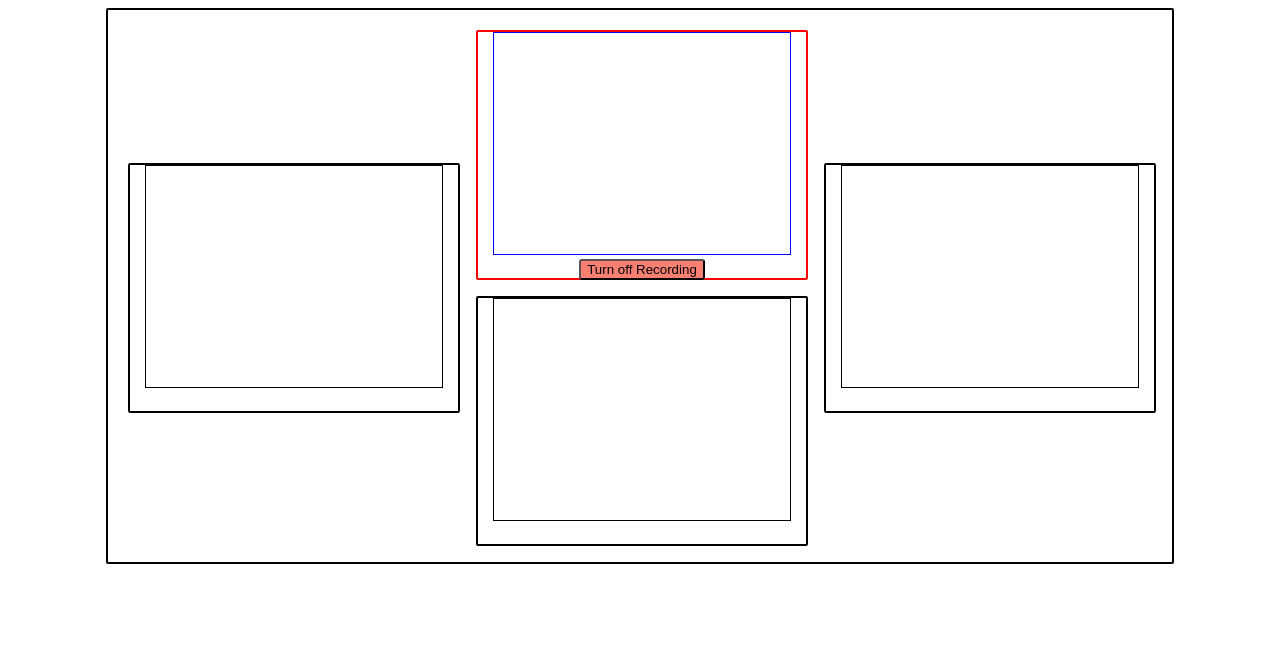
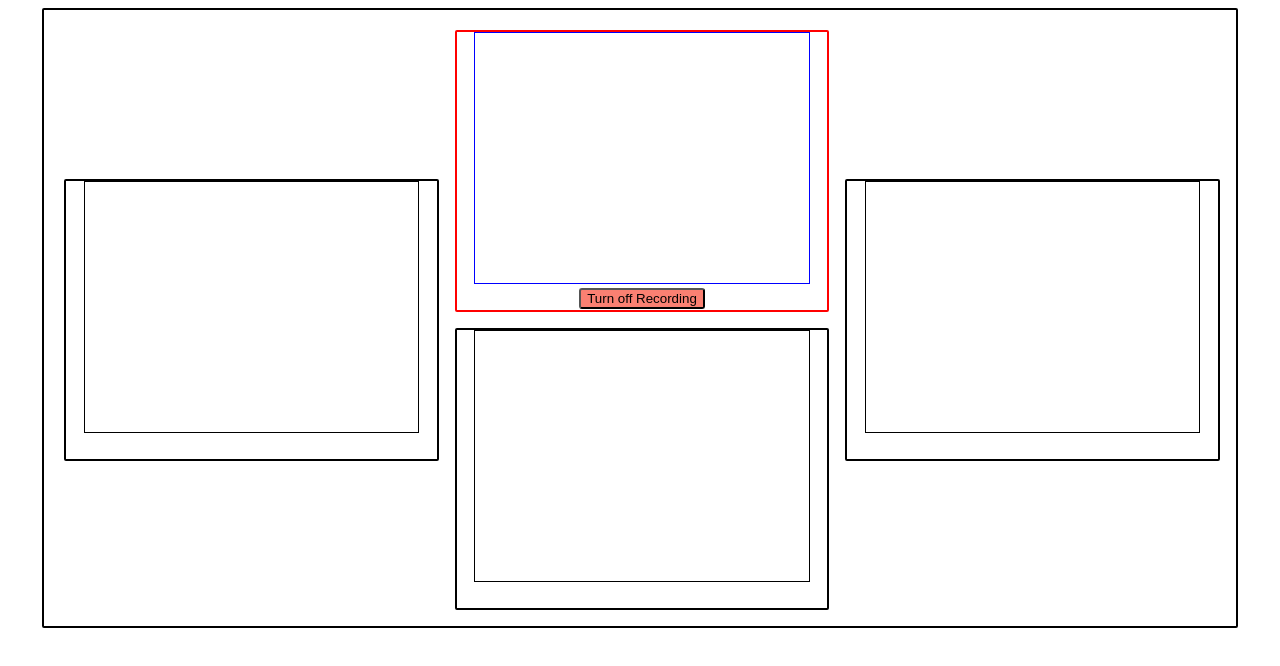
Before and after one commit to jamiecwebber/homecomings, a React (Create React App) app: page / in a window 1280 px wide. Shown: the top 666 px of the page. Built offline with nearby package versions, Linux system fonts and the light colour scheme.

Commit message:
making settings object in PerformerHub

```diff
--- a/src/components/atoms/VideoInput.js
+++ b/src/components/atoms/VideoInput.js
@@ -30,7 +30,7 @@ const getPixelRatio = context => {
     return (window.devicePixelRatio || 1) / backingStore;
 };
 
-const VideoInput = ({display, videoSource}) => {
+const VideoInput = ({display, videoSource, videoSettings, setVideoSettings}) => {
 
     const [refs, setRefs] = useContext(VideoContext);
 
@@ -39,10 +39,6 @@ const VideoInput = ({display, videoSource}) => {
     const vidRef = useRef(null);
     const canvasRef = useRef(null);
 
-    const [grayscale, setGrayscale] = useState(false);
-    const [showRed, setShowRed] = useState(true);
-    const [showBlue, setShowBlue] = useState(true);
-    const [showGreen, setShowGreen] = useState(true);
 
     useEffect(()=>{
         vidRef.current = document.createElement('video');
--- a/src/components/hub/PerformerHub.js
+++ b/src/components/hub/PerformerHub.js
@@ -1,4 +1,4 @@
-import React from 'react';
+import React, {useState} from 'react';
 import styled from 'styled-components';
 import VideoInput from '../atoms/VideoInput';
 import VideoPlayer from '../atoms/VideoPlayer';
@@ -8,8 +8,8 @@ import texture3 from '../../media/texture3.mp4';
 
 const StyledHub = styled.div`
     margin: auto;
-    width: 80vw;
-    height: 40vw;
+    width: 90vw;
+    height: 45vw;
     border: 2px solid black;
     border-radius: 2px;
     display: grid;
@@ -25,12 +25,36 @@ const StyledHub = styled.div`
 `
 
 const PerformerHub = () => {
+
+
+    // video settings will be an array of settings objects that you can switch through like channels
+    // (maybe add a check and don't read off of the canvas if all colours are 0)
+    let [videoSettings, setVideoSettings] = useState(
+        [{
+            left: {
+                grayscale: false,
+                showRGB: [1,0,0],
+                canvasRef: null
+            },
+            bottom: {
+                grayscale: false,
+                showRGB: [0,1,0],
+                canvasRef: null
+            },
+            right: {
+                grayscale: false,
+                showRGB: [0,0,1],
+                canvasRef: null
+            }
+        }]);
+
+
     return (
         <StyledHub>
-            <VideoPlayer />
-            <VideoInput display='left' videoSource={texture1}/>
-            <VideoInput display='bottom' videoSource={texture2}/>
-            <VideoInput display='right' videoSource={texture3}/>
+            <VideoPlayer videoSettings={videoSettings} setVideoSettings={setVideoSettings} />
+            <VideoInput display='left' videoSource={texture1} videoSettings={videoSettings} setVideoSettings={setVideoSettings} />
+            <VideoInput display='bottom' videoSource={texture2} videoSettings={videoSettings} setVideoSettings={setVideoSettings} />
+            <VideoInput display='right' videoSource={texture3} videoSettings={videoSettings} setVideoSettings={setVideoSettings} />
         </StyledHub>
     )
 }
```
